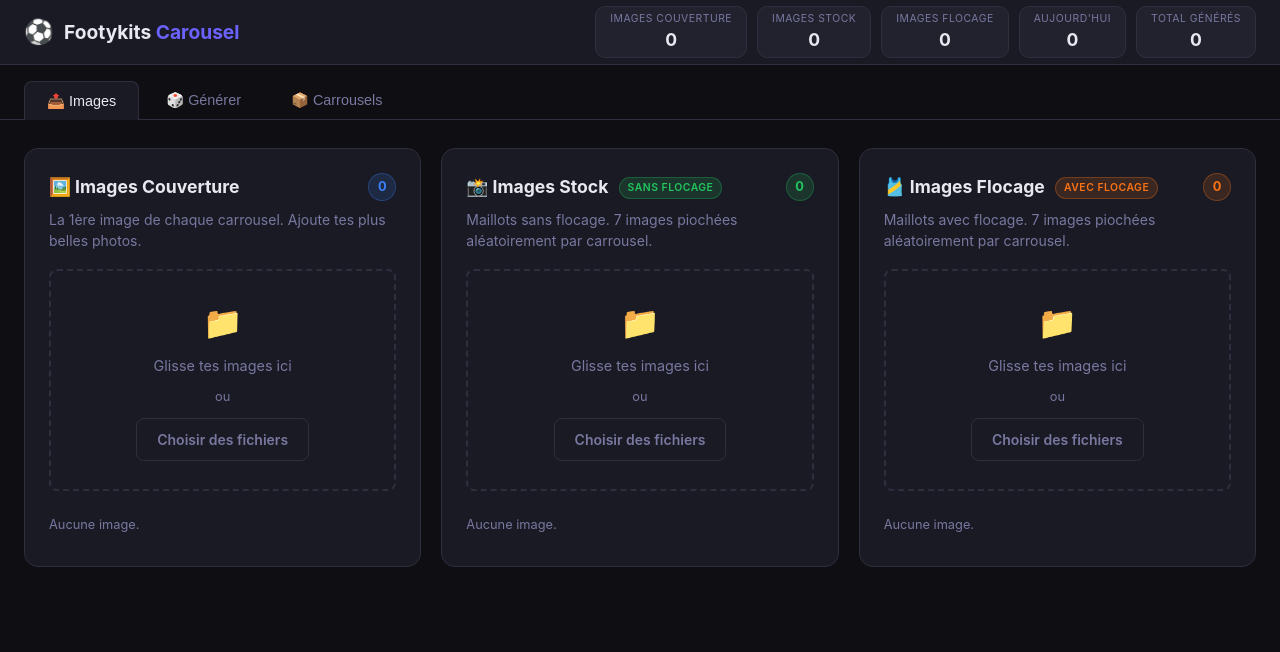
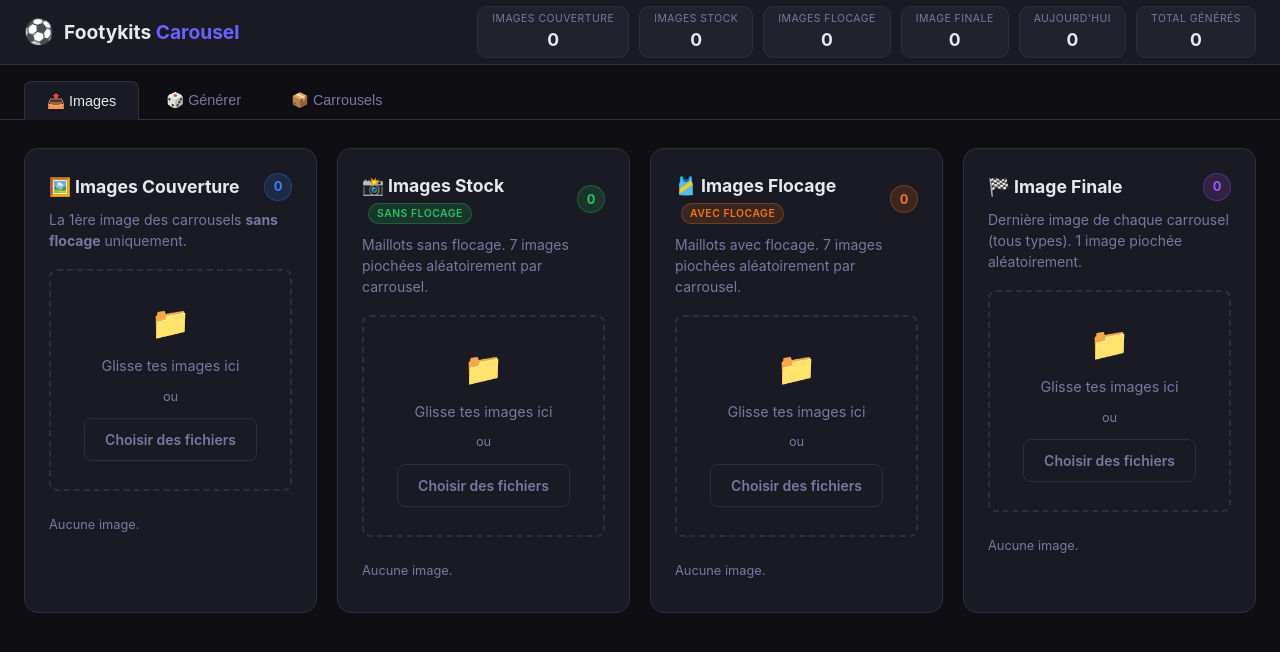
Before and after one commit to khalidlotf-cell/footykits-carousels, a Flask app: page / in a window 1280 px wide. Shown: the top 652 px of the page. Run offline with Flask 3, Linux system fonts and the light colour scheme; data that the repository does not hold is empty.

Commit message:
Add Image Finale (category4) and update carousel logic
- Sans flocage: cover + 7 stock + 1 finale = 9 slides
- Avec flocage: 7 flocage + 1 finale = 8 slides (no cover)
- New category4 upload/manage panel in UI (purple badge)
- Four-column grid layout for images tab
- Stats and ready checks updated for category4

Co-Authored-By: Claude Sonnet 4.6 <noreply@anthropic.com>

```diff
--- a/app.py
+++ b/app.py
@@ -79,29 +79,42 @@ def public_url(path):
 def generate_carousel(video_type='sans_flocage'):
     try:
         sb = get_supabase()
-        cat1 = list_images('category1')
         stock_category = 'category3' if video_type == 'flocage' else 'category2'
         cat_stock = list_images(stock_category)
+        cat4 = list_images('category4')
 
-        if not cat1:
-            print("Catégorie 1 vide, génération annulée.")
-            return None
         if len(cat_stock) < 7:
             label = "Flocage" if video_type == 'flocage' else "Stock"
             print(f"Catégorie {label} insuffisante ({len(cat_stock)}/7), génération annulée.")
             return None
+        if not cat4:
+            print("Catégorie 4 (Image Finale) vide, génération annulée.")
+            return None
 
-        cover = random.choice(cat1)
         stock = random.sample(cat_stock, 7)
+        finale = random.choice(cat4)
         description = random.choice(DESCRIPTIONS)
 
         carousel_id = str(uuid.uuid4())[:8]
         timestamp = datetime.now()
         carousel_name = f"carousel_{timestamp.strftime('%Y%m%d_%H%M%S')}_{carousel_id}"
 
-        cover_path = f"category1/{cover}"
         stock_paths = [f"{stock_category}/{img}" for img in stock]
-        all_paths = [cover_path] + stock_paths
+        finale_path = f"category4/{finale}"
+
+        if video_type == 'flocage':
+            cover_path = None
+            all_paths = stock_paths + [finale_path]
+            total_images = 8
+        else:
+            cat1 = list_images('category1')
+            if not cat1:
+                print("Catégorie 1 vide, génération annulée.")
+                return None
+            cover = random.choice(cat1)
+            cover_path = f"category1/{cover}"
+            all_paths = [cover_path] + stock_paths + [finale_path]
+            total_images = 9
 
         carousel_data = {
             'id': carousel_id,
@@ -109,7 +122,7 @@ def generate_carousel(video_type='sans_flocage'):
             'timestamp': timestamp.isoformat(),
             'cover': cover_path,
             'stock_images': stock_paths,
-            'total_images': 8,
+            'total_images': total_images,
             'description': description,
             'hashtags': HASHTAGS,
             'all_paths': all_paths,
@@ -147,7 +160,7 @@ def upload():
         return jsonify({'error': 'Aucun fichier'}), 400
 
     category = request.form.get('category', 'category1')
-    if category not in ['category1', 'category2', 'category3']:
+    if category not in ['category1', 'category2', 'category3', 'category4']:
         return jsonify({'error': 'Catégorie invalide'}), 400
 
     files = request.files.getlist('files')
@@ -180,7 +193,7 @@ def upload():
 
 @app.route('/api/images/<category>')
 def get_images(category):
-    if category not in ['category1', 'category2', 'category3']:
+    if category not in ['category1', 'category2', 'category3', 'category4']:
         return jsonify({'error': 'Catégorie invalide'}), 400
 
     names = list_images(category)
@@ -194,7 +207,7 @@ def delete_image():
     category = data.get('category')
     filename = data.get('filename')
 
-    if category not in ['category1', 'category2', 'category3']:
+    if category not in ['category1', 'category2', 'category3', 'category4']:
         return jsonify({'error': 'Catégorie invalide'}), 400
 
     try:
@@ -215,14 +228,17 @@ def generate_one():
     try:
         carousel = generate_carousel(video_type)
         if carousel:
-            carousel['preview_url'] = public_url(carousel['cover'])
+            preview = carousel['cover'] or (carousel['all_paths'][0] if carousel['all_paths'] else None)
+            carousel['preview_url'] = public_url(preview) if preview else None
             return jsonify({'success': True, 'carousel': carousel})
         # Only reaches here if images insufficient
-        cat1 = len(list_images('category1'))
+        cat4 = len(list_images('category4'))
         stock_category = 'category3' if video_type == 'flocage' else 'category2'
         cat_stock = len(list_images(stock_category))
         label = "Flocage" if video_type == 'flocage' else "Stock"
-        if cat1 == 0:
+        if cat4 == 0:
+            return jsonify({'error': 'Ajoutez au moins 1 image en Image Finale (catégorie 4)'}), 400
+        if video_type == 'sans_flocage' and len(list_images('category1')) == 0:
             return jsonify({'error': 'Ajoutez au moins 1 image en Catégorie 1'}), 400
         return jsonify({'error': f'Catégorie {label} : {cat_stock}/7 images minimum requises'}), 400
     except Exception as e:
@@ -241,7 +257,8 @@ def generate_five():
         for _ in range(5):
             c = generate_carousel(video_type)
             if c:
-                c['preview_url'] = public_url(c['cover'])
+                preview = c['cover'] or (c['all_paths'][0] if c['all_paths'] else None)
+                c['preview_url'] = public_url(preview) if preview else None
                 generated.append(c)
             else:
                 break
@@ -249,11 +266,13 @@ def generate_five():
         if generated:
             return jsonify({'success': True, 'count': len(generated), 'carousels': generated})
 
-        cat1 = len(list_images('category1'))
+        cat4 = len(list_images('category4'))
         stock_category = 'category3' if video_type == 'flocage' else 'category2'
         cat_stock = len(list_images(stock_category))
         label = "Flocage" if video_type == 'flocage' else "Stock"
-        if cat1 == 0:
+        if cat4 == 0:
+            return jsonify({'error': 'Image Finale (catégorie 4) vide'}), 400
+        if video_type == 'sans_flocage' and len(list_images('category1')) == 0:
             return jsonify({'error': 'Catégorie 1 vide'}), 400
         return jsonify({'error': f'Catégorie {label} : {cat_stock}/7 images minimum'}), 400
     except Exception as e:
@@ -286,7 +305,8 @@ def get_carousels():
         result = sb.table('carousels').select('*').order('timestamp', desc=True).limit(30).execute()
         carousels = []
         for c in result.data:
-            c['preview_url'] = public_url(c['cover'])
+            preview = c.get('cover') or ((c.get('all_paths') or [None])[0])
+            c['preview_url'] = public_url(preview) if preview else None
             c['image_urls'] = [public_url(p) for p in (c.get('all_paths') or [])]
             carousels.append(c)
         return jsonify({'carousels': carousels})
@@ -344,6 +364,7 @@ def get_stats():
         cat1 = len(list_images('category1'))
         cat2 = len(list_images('category2'))
         cat3 = len(list_images('category3'))
+        cat4 = len(list_images('category4'))
 
         sb = get_supabase()
         total_res = sb.table('carousels').select('id', count='exact').execute()
@@ -357,14 +378,15 @@ def get_stats():
             'category1': cat1,
             'category2': cat2,
             'category3': cat3,
+            'category4': cat4,
             'total_generated': total,
             'today_generated': today,
-            'ready_sans_flocage': cat1 >= 1 and cat2 >= 7,
-            'ready_flocage': cat1 >= 1 and cat3 >= 7,
+            'ready_sans_flocage': cat1 >= 1 and cat2 >= 7 and cat4 >= 1,
+            'ready_flocage': cat3 >= 7 and cat4 >= 1,
         })
     except Exception as e:
         return jsonify({
-            'category1': 0, 'category2': 0, 'category3': 0,
+            'category1': 0, 'category2': 0, 'category3': 0, 'category4': 0,
             'total_generated': 0, 'today_generated': 0,
             'ready_sans_flocage': False, 'ready_flocage': False, 'error': str(e)
         })
--- a/static/css/style.css
+++ b/static/css/style.css
@@ -155,6 +155,17 @@ main {
   gap: 20px;
 }
 
+/* ── Four Column Layout ───────────────────────────────────── */
+.four-col {
+  display: grid;
+  grid-template-columns: 1fr 1fr 1fr 1fr;
+  gap: 20px;
+}
+
+@media (max-width: 1200px) {
+  .four-col { grid-template-columns: 1fr 1fr; }
+}
+
 @media (max-width: 1024px) {
   .three-col { grid-template-columns: 1fr 1fr; }
 }
@@ -162,6 +173,7 @@ main {
 @media (max-width: 768px) {
   .two-col { grid-template-columns: 1fr; }
   .three-col { grid-template-columns: 1fr; }
+  .four-col { grid-template-columns: 1fr; }
   .stats-bar { display: none; }
 }
 
@@ -181,6 +193,7 @@ main {
 .badge-blue { background: rgba(59,130,246,0.15); color: var(--blue); border: 1px solid rgba(59,130,246,0.3); }
 .badge-green { background: rgba(34,197,94,0.15); color: var(--green); border: 1px solid rgba(34,197,94,0.3); }
 .badge-orange { background: rgba(249,115,22,0.15); color: #f97316; border: 1px solid rgba(249,115,22,0.3); }
+.badge-purple { background: rgba(168,85,247,0.15); color: #a855f7; border: 1px solid rgba(168,85,247,0.3); }
 
 /* ── Buttons ──────────────────────────────────────────────── */
 .btn {
--- a/static/js/app.js
+++ b/static/js/app.js
@@ -38,11 +38,13 @@ async function loadStats() {
     document.getElementById('statCat1').textContent = d.category1;
     document.getElementById('statCat2').textContent = d.category2;
     document.getElementById('statCat3').textContent = d.category3;
+    document.getElementById('statCat4').textContent = d.category4;
     document.getElementById('statToday').textContent = d.today_generated;
     document.getElementById('statTotal').textContent = d.total_generated;
     document.getElementById('badgeCat1').textContent = d.category1;
     document.getElementById('badgeCat2').textContent = d.category2;
     document.getElementById('badgeCat3').textContent = d.category3;
+    document.getElementById('badgeCat4').textContent = d.category4;
     return d;
   } catch(e) { return null; }
 }
@@ -50,13 +52,16 @@ async function loadStats() {
 async function updateGenerateInfo() {
   const d = await loadStats();
   if (!d) return;
-  document.getElementById('infoC1').textContent = d.category1 + ' image(s)';
+  document.getElementById('infoC4').textContent = d.category4 + ' image(s)';
 
   if (selectedType === 'flocage') {
+    document.getElementById('infoCoverRow').style.display = 'none';
     document.getElementById('infoStockLabel').textContent = '🎽 Images flocage';
     document.getElementById('infoC2').textContent = d.category3 + ' image(s)';
     document.getElementById('readyAlert').style.display = d.ready_flocage ? 'none' : 'block';
   } else {
+    document.getElementById('infoCoverRow').style.display = '';
+    document.getElementById('infoC1').textContent = d.category1 + ' image(s)';
     document.getElementById('infoStockLabel').textContent = '📸 Images stock';
     document.getElementById('infoC2').textContent = d.category2 + ' image(s)';
     document.getElementById('readyAlert').style.display = d.ready_sans_flocage ? 'none' : 'block';
@@ -67,7 +72,7 @@ async function updateGenerateInfo() {
 async function uploadFiles(files, category) {
   if (!files || files.length === 0) return;
 
-  const num = category === 'category1' ? '1' : category === 'category2' ? '2' : '3';
+  const num = category === 'category1' ? '1' : category === 'category2' ? '2' : category === 'category3' ? '3' : '4';
   const progressBar = document.getElementById(`progress${num}`);
   const progressFill = document.getElementById(`progressFill${num}`);
 
@@ -115,7 +120,7 @@ async function loadImages(category) {
   try {
     const r = await fetch(`/api/images/${category}`);
     const d = await r.json();
-    const num = category === 'category1' ? '1' : category === 'category2' ? '2' : '3';
+    const num = category === 'category1' ? '1' : category === 'category2' ? '2' : category === 'category3' ? '3' : '4';
     const grid = document.getElementById(`grid${num}`);
     grid.innerHTML = '';
 
@@ -342,8 +347,10 @@ function formatDate(iso) {
   setupDrop('drop1', 'category1');
   setupDrop('drop2', 'category2');
   setupDrop('drop3', 'category3');
+  setupDrop('drop4', 'category4');
   await loadStats();
   await loadImages('category1');
   await loadImages('category2');
   await loadImages('category3');
+  await loadImages('category4');
 })();
--- a/templates/index.html
+++ b/templates/index.html
@@ -29,6 +29,10 @@
           <span class="stat-val" id="statCat3">—</span>
         </div>
         <div class="stat-pill">
+          <span class="stat-label">Image finale</span>
+          <span class="stat-val" id="statCat4">—</span>
+        </div>
+        <div class="stat-pill">
           <span class="stat-label">Aujourd'hui</span>
           <span class="stat-val" id="statToday">—</span>
         </div>
@@ -53,7 +57,7 @@
          TAB 1 — UPLOAD
     ══════════════════════════════════════════════════════════ -->
     <section id="tab-upload" class="tab-content active">
-      <div class="three-col">
+      <div class="four-col">
 
         <!-- CATEGORY 1 -->
         <div class="card">
@@ -61,7 +65,7 @@
             <h2>🖼️ Images Couverture</h2>
             <span class="badge badge-blue" id="badgeCat1">0</span>
           </div>
-          <p class="card-desc">La 1ère image de chaque carrousel. Ajoute tes plus belles photos.</p>
+          <p class="card-desc">La 1ère image des carrousels <strong>sans flocage</strong> uniquement.</p>
 
           <div class="drop-zone" id="drop1">
             <div class="drop-icon">📁</div>
@@ -130,6 +134,31 @@
           <div class="image-grid" id="grid3"></div>
         </div>
 
+        <!-- CATEGORY 4 -->
+        <div class="card">
+          <div class="card-header">
+            <h2>🏁 Image Finale</h2>
+            <span class="badge badge-purple" id="badgeCat4">0</span>
+          </div>
+          <p class="card-desc">Dernière image de chaque carrousel (tous types). 1 image piochée aléatoirement.</p>
+
+          <div class="drop-zone" id="drop4">
+            <div class="drop-icon">📁</div>
+            <p>Glisse tes images ici</p>
+            <span>ou</span>
+            <label class="btn btn-outline">
+              Choisir des fichiers
+              <input type="file" multiple accept="image/*" onchange="uploadFiles(this.files, 'category4')" hidden />
+            </label>
+          </div>
+
+          <div class="progress-bar" id="progress4" style="display:none">
+            <div class="progress-fill" id="progressFill4"></div>
+          </div>
+
+          <div class="image-grid" id="grid4"></div>
+        </div>
+
       </div>
     </section>
 
@@ -142,7 +171,8 @@
         <div class="card generate-card">
           <h2>🎲 Générer des Carrousels</h2>
           <p class="card-desc">
-            Chaque carrousel = <strong>1 image couverture</strong> + <strong>7 images stock</strong> choisies aléatoirement<br>
+            <strong>Sans flocage :</strong> 1 couverture + 7 images stock + 1 image finale = 9 slides<br>
+            <strong>Avec flocage :</strong> 7 images flocage + 1 image finale = 8 slides<br>
             + une description + les hashtags générés automatiquement.
           </p>
 
@@ -160,13 +190,17 @@
           </div>
 
           <div class="generate-info" id="generateInfo">
-            <div class="info-row">
-              <span>📁 Images couverture</span>
+            <div class="info-row" id="infoCoverRow">
+              <span>🖼️ Images couverture</span>
               <span id="infoC1" class="info-val">—</span>
             </div>
             <div class="info-row" id="infoStockRow">
               <span id="infoStockLabel">📸 Images stock</span>
               <span id="infoC2" class="info-val">—</span>
+            </div>
+            <div class="info-row">
+              <span>🏁 Image finale</span>
+              <span id="infoC4" class="info-val">—</span>
             </div>
             <div class="info-row">
               <span>⏰ Génération auto</span>
@@ -175,7 +209,7 @@
           </div>
 
           <div id="readyAlert" class="alert alert-warning" style="display:none">
-            ⚠️ Il faut au moins <strong>1 image couverture</strong> et <strong>7 images</strong> dans la catégorie sélectionnée pour générer.
+            ⚠️ Images insuffisantes pour générer.
           </div>
 
           <div class="generate-buttons">
```
